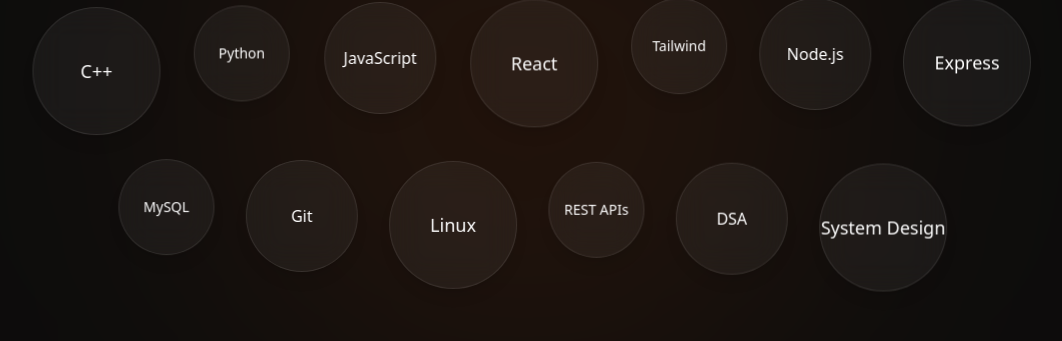
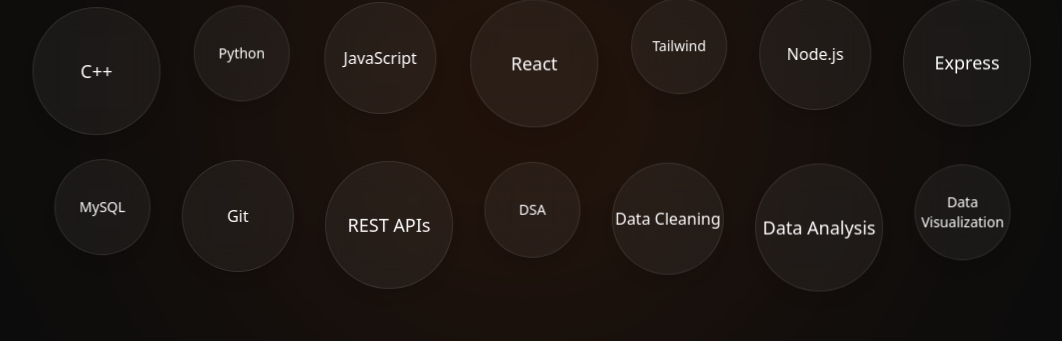
Before and after one commit to Sumit-Avasthi/portfolio, a React (Vite) app: page / in a window 1280 px wide. Shown: the part 1099-1440 px from the top of the page, without its empty margins (116-1178 px from the left). Built offline with nearby package versions, Linux system fonts and the light colour scheme.

Commit message:
Skills add

```diff
--- a/src/components/About.jsx
+++ b/src/components/About.jsx
@@ -4,8 +4,9 @@
   const skills = [
     "C++", "Python", "JavaScript", "React",
     "Tailwind", "Node.js", "Express",
-    "MySQL", "Git", "Linux",
-    "REST APIs", "DSA", "System Design"
+    "MySQL", "Git",
+    "REST APIs", "DSA",
+    "Data Cleaning","Data Analysis","Data Visualization"
   ];
 
   return (
```
